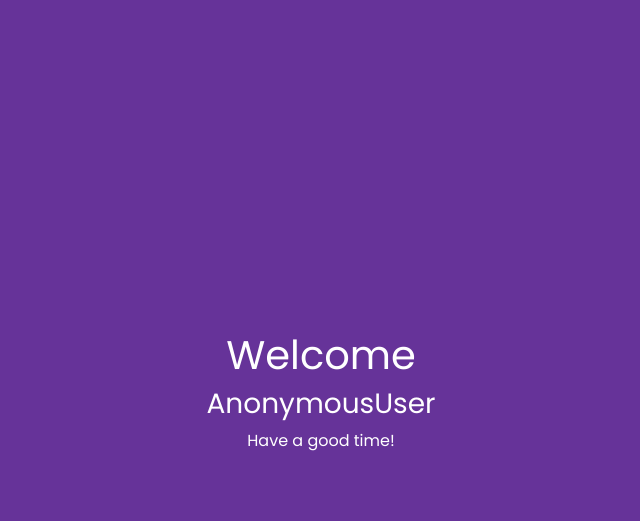
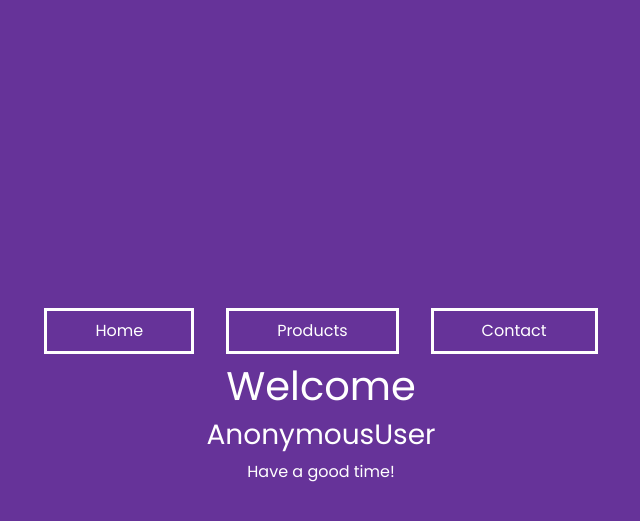
Before and after one commit to H3AR7B3A7/DjangoCourse, a Django app: page / in a window 1280 px wide. Shown: the top 521 px of the page, without its empty margins (319-959 px from the left). Run offline with Django 3.2, Linux system fonts and the light colour scheme.

Commit message:
:hammer: Added simple navbar

```diff
--- a/templates/base.html
+++ b/templates/base.html
@@ -12,6 +12,8 @@
 </head>
 <body>
 
+    {% include 'navbar.html' %}
+
     {% block content %}{% endblock %}
 
     <script src="https://code.jquery.com/jquery-3.5.1.slim.min.js" integrity="sha384-DfXdz2htPH0lsSSs5nCTpuj/zy4C+OGpamoFVy38MVBnE+IbbVYUew+OrCXaRkfj" crossorigin="anonymous"></script>
--- /dev/null
+++ b/templates/navbar.html
@@ -0,0 +1,7 @@
+<nav class="navbar">
+    <ul class="navbar-nav lg-0">
+        <li class="nav-item"><a class="nav-link" href="/">Home</a></li>
+        <li class="nav-item"><a class="nav-link" href="/products">Products</a></li>
+        <li class="nav-item"><a class="nav-link" href="/contact">Contact</a></li>
+    </ul>
+</nav>
--- a/templates/static/css/style.css
+++ b/templates/static/css/style.css
@@ -11,3 +11,32 @@ body {
     background-color: rebeccapurple;
     color: white;
 }
+
+
+/* NAVBAR */
+.navbar-nav {
+    flex-direction: row;
+}
+
+.navbar-nav li:hover {
+    background-color: magenta;
+}
+
+.navbar-nav li {
+    padding-left: 3rem;
+    padding-right: 3rem;
+    margin-left: 1rem;
+    margin-right: 1rem;
+    border: 3px solid white;
+    cursor: pointer;
+}
+
+.navbar-nav li a {
+    color: white;
+    text-decoration: none;
+}
+
+.navbar-nav li a:hover {
+    color: unset;
+    text-decoration: none;
+}
```
